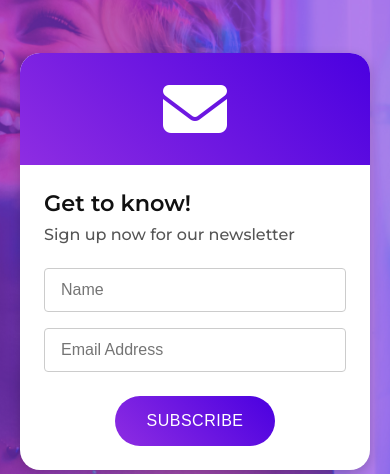
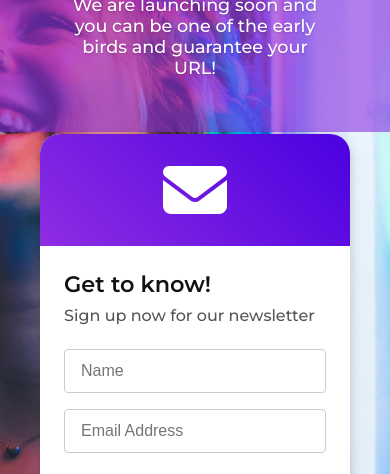
Before and after one commit to drigues/clinky-landing, a plain HTML site: page index.html in a window 390 px wide. Shown: the part 290-764 px from the top of the page. Drawn offline with Linux system fonts and the light colour scheme; a web font is replaced by a local one.

Commit message:
Styling mobile

```diff
--- a/index.html
+++ b/index.html
@@ -79,13 +79,15 @@
         padding: 80px;
         text-align: center;
         background: #892ae294;
+
     }
 
-    @media (max-width: 600px) {
+    @media (max-width: 1024px) {
       .context {
         width: 100%;
-        padding: 20px;
+        padding:80px 40px;
         margin: 0 auto;     /* center on mobile */
+        height: 50%;
       }
         .invisible {
             display: none;
```
